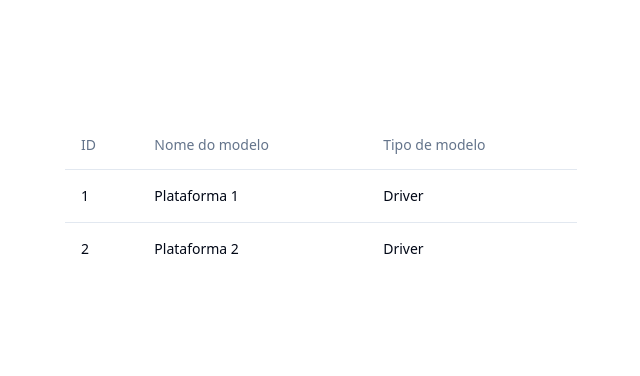
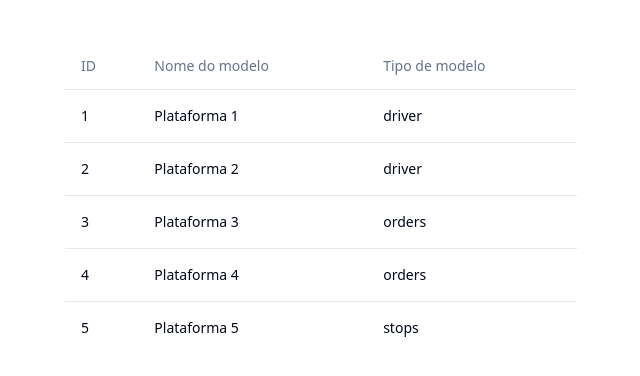
Before and after one commit to erik-ferreira/react-query, a React (Vite) app: page / in a window 1280 px wide. Shown: the part 202-578 px from the top of the page, without its empty margins (319-959 px from the left). Built offline with nearby package versions, Linux system fonts and the light colour scheme.

Commit message:
get list models

```diff
--- a/src/App.tsx
+++ b/src/App.tsx
@@ -1,3 +1,5 @@
+import { useQuery } from "@tanstack/react-query"
+
 import {
   Table,
   TableBody,
@@ -7,9 +9,19 @@ import {
   TableRow,
 } from "@/components/ui/table"
 
+import { getModels } from "./requests/model-services"
+
 export function App() {
+  const { data, isLoading } = useQuery({
+    queryFn: getModels,
+    queryKey: ["get-models"],
+  })
+
   return (
     <main>
+      {isLoading ? (
+        <span>Carregando...</span>
+      ) : (
         <Table>
           <TableHeader>
             <TableRow>
@@ -19,19 +31,17 @@ export function App() {
             </TableRow>
           </TableHeader>
           <TableBody>
-          <TableRow>
-            <TableCell>1</TableCell>
-            <TableCell>Plataforma 1</TableCell>
-            <TableCell>Driver</TableCell>
+            {!!data &&
+              data.map((model) => (
+                <TableRow key={model.id}>
+                  <TableCell>{model.id}</TableCell>
+                  <TableCell>{model.name}</TableCell>
+                  <TableCell>{model.tp_model}</TableCell>
                 </TableRow>
-
-          <TableRow>
-            <TableCell>2</TableCell>
-            <TableCell>Plataforma 2</TableCell>
-            <TableCell>Driver</TableCell>
-          </TableRow>
+              ))}
           </TableBody>
         </Table>
+      )}
     </main>
   )
 }
--- /dev/null
+++ b/src/requests/model-services.ts
@@ -0,0 +1,12 @@
+export async function getModels() {
+  // delay 2 seconds to simulate request to backend
+  await new Promise((resolve) => setTimeout(resolve, 2000))
+
+  return [
+    { id: 1, name: "Plataforma 1", tp_model: "driver" },
+    { id: 2, name: "Plataforma 2", tp_model: "driver" },
+    { id: 3, name: "Plataforma 3", tp_model: "orders" },
+    { id: 4, name: "Plataforma 4", tp_model: "orders" },
+    { id: 5, name: "Plataforma 5", tp_model: "stops" },
+  ]
+}
```
Lines whose indentation alone changed are shown as unchanged.
